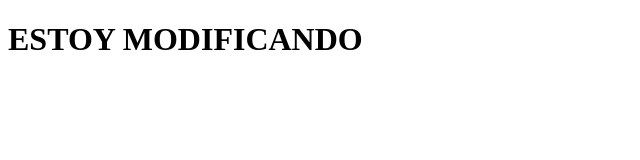
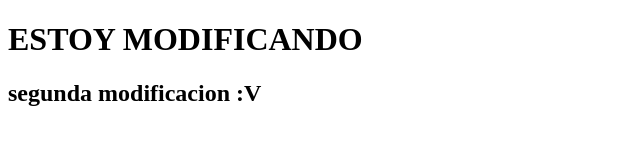
Before and after one commit to CristianCODE123/ejemploMaquetacion, a plain HTML site: page modifica.html in a window 1280 px wide. Shown: the whole page, without its empty margins (0-640 px from the left). Drawn offline with Linux system fonts and the light colour scheme.

Commit message:
agrego una segunda modificacion

```diff
--- a/modifica.html
+++ b/modifica.html
@@ -8,5 +8,6 @@
 </head>
 <body>
     <h1>ESTOY MODIFICANDO</h1>
+    <h2>segunda modificacion :V</h2>
 </body>
 </html>
```
